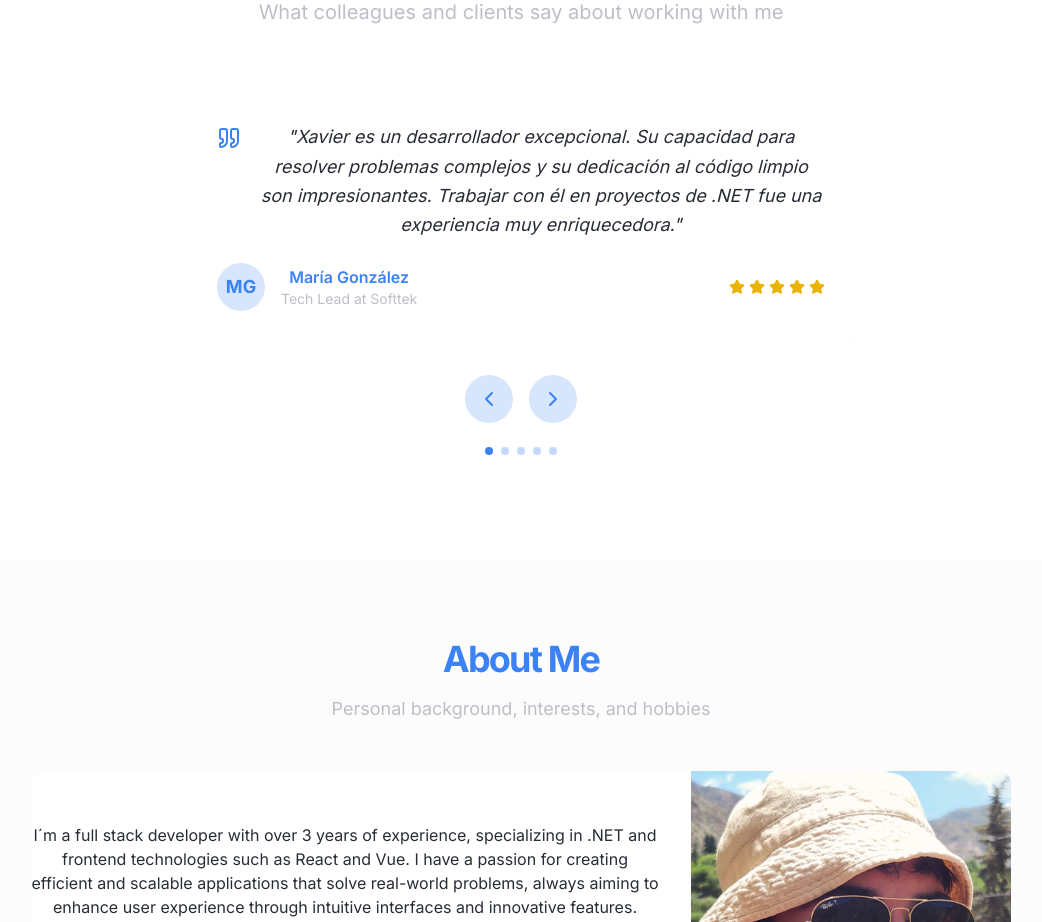
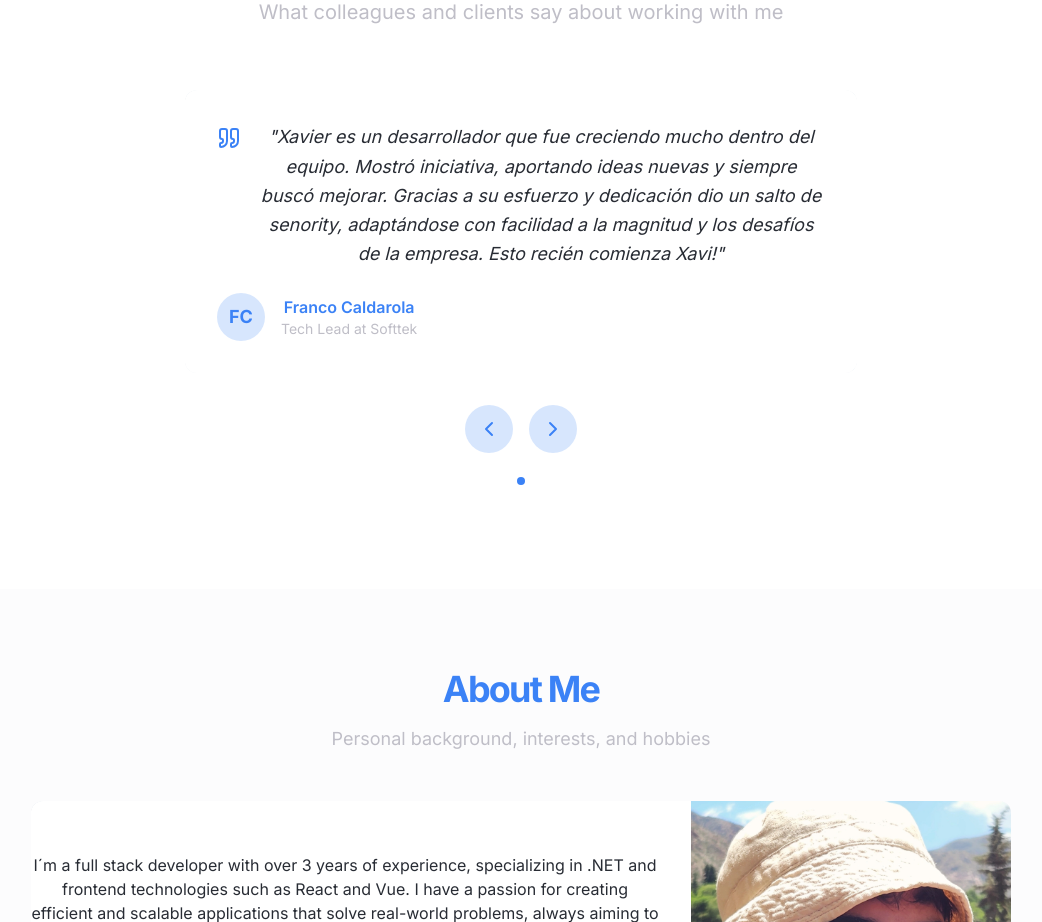
Before and after one commit to BDKX16/portfolio-chat, a Next.js app: page / in a window 1280 px wide. Shown: the part 8120-9042 px from the top of the page, without its empty margins (119-1161 px from the left). Built offline with nearby package versions, Linux system fonts and the light colour scheme.

Commit message:
fix testimonials

```diff
--- a/components/testimonials-section.tsx
+++ b/components/testimonials-section.tsx
@@ -20,53 +20,13 @@ interface Testimonial {
 const testimonials: Testimonial[] = [
   {
     id: 1,
-    name: "María González",
+    name: "Franco Caldarola",
     position: "Tech Lead",
     company: "Softtek",
     content:
-      "Xavier es un desarrollador excepcional. Su capacidad para resolver problemas complejos y su dedicación al código limpio son impresionantes. Trabajar con él en proyectos de .NET fue una experiencia muy enriquecedora.",
-    rating: 5,
-    linkedIn: "https://linkedin.com/in/maria-gonzalez",
-  },
-  {
-    id: 2,
-    name: "Carlos Rodríguez",
-    position: "Senior Frontend Developer",
-    company: "NTT Data",
-    content:
-      "La expertise de Xavier en React y su atención al detalle en la UI/UX lo convierten en un desarrollador front-end muy valioso. Su código es siempre limpio y bien documentado.",
-    rating: 5,
-    linkedIn: "https://linkedin.com/in/carlos-rodriguez",
-  },
-  {
-    id: 3,
-    name: "Ana Patricia Vega",
-    position: "Project Manager",
-    company: "Ternium",
-    content:
-      "Xavier demostró ser un team player excepcional. Su capacidad para adaptarse a nuevas tecnologías rápidamente y su proactividad para proponer mejoras técnicas fueron clave para el éxito de nuestros proyectos.",
-    rating: 5,
-    linkedIn: "https://linkedin.com/in/ana-vega",
-  },
-  {
-    id: 4,
-    name: "Jorge Mendoza",
-    position: "Software Architect",
-    company: "Movistar",
-    content:
-      "He tenido el placer de trabajar con Xavier en varios proyectos de arquitectura. Su comprensión de patrones de diseño y microservicios es sobresaliente. Altamente recomendado.",
-    rating: 5,
-    linkedIn: "https://linkedin.com/in/jorge-mendoza",
-  },
-  {
-    id: 5,
-    name: "Lucía Fernández",
-    position: "DevOps Engineer",
-    company: "Prevención Salud",
-    content:
-      "Xavier tiene una excelente comprensión de todo el ciclo de desarrollo. Su conocimiento en Docker y CI/CD facilitó mucho nuestras implementaciones. Un profesional muy competente.",
-    rating: 5,
-    linkedIn: "https://linkedin.com/in/lucia-fernandez",
+      "Xavier es un desarrollador que fue creciendo mucho dentro del equipo. Mostró iniciativa, aportando ideas nuevas y siempre buscó mejorar. Gracias a su esfuerzo y dedicación dio un salto de senority, adaptándose con facilidad a la magnitud y los desafíos de la empresa. Esto recién comienza Xavi!",
+    rating: 0,
+    linkedIn: "https://linkedin.com/in/franco-caldarola",
   },
 ];
 
@@ -172,7 +132,8 @@ export default function TestimonialsSection() {
                   </div>
 
                   <div className="flex items-center gap-1">
-                    {[...Array(currentTestimonial.rating)].map((_, i) => (
+                    {currentTestimonial.rating > 0 &&
+                      [...Array(currentTestimonial.rating)].map((_, i) => (
                         <Star
                           key={i}
                           className="text-yellow-500 fill-current"
```
Lines whose indentation alone changed are shown as unchanged.
